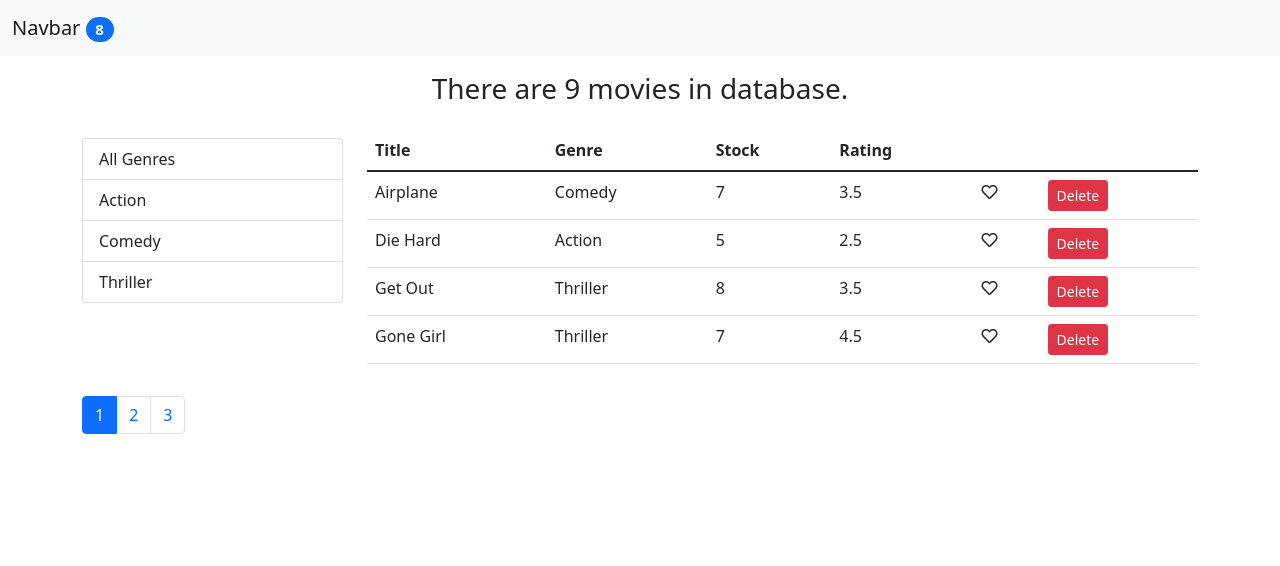
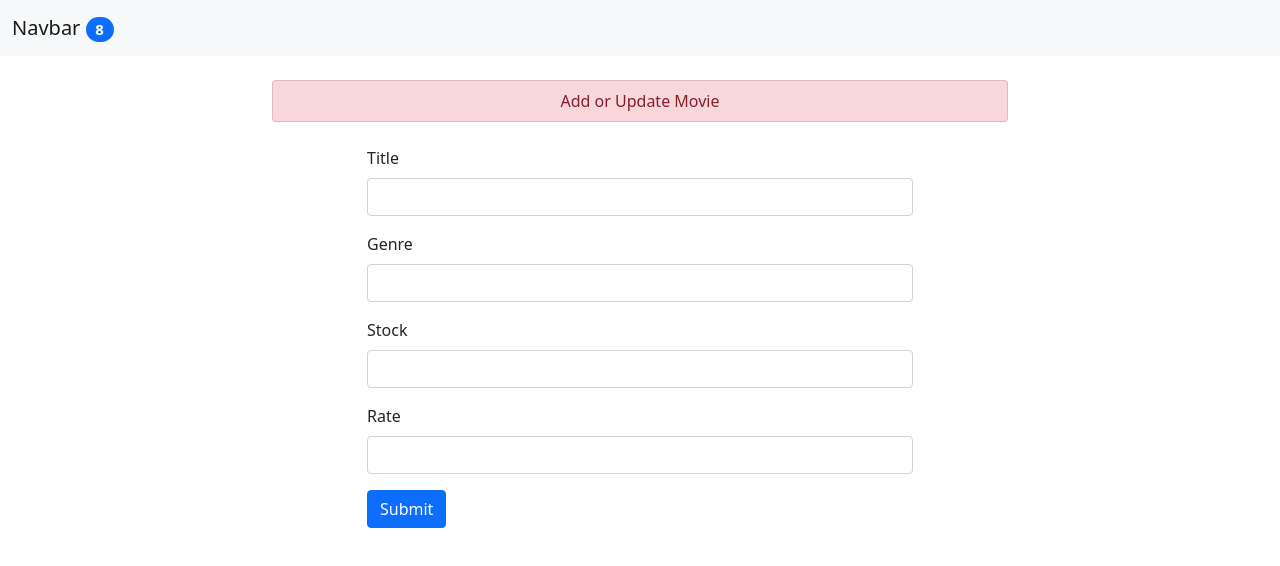
Before and after one commit to Niraj-123456/vidly, a React (Create React App) app: page /movies/new in a window 1280 px wide. Shown: the top 566 px of the page. Built offline with nearby package versions, Linux system fonts and the light colour scheme.

Commit message:
New Movie Form Added

```diff
--- a/package.json
+++ b/package.json
@@ -12,6 +12,7 @@
     "prop-types": "^15.7.2",
     "react": "^17.0.2",
     "react-dom": "^17.0.2",
+    "react-router-dom": "^6.2.1",
     "react-scripts": "4.0.3",
     "web-vitals": "^1.1.2"
   },
--- a/src/App.js
+++ b/src/App.js
@@ -1,13 +1,21 @@
 // import "./App.css";
 import Movie from "./components/movie";
 import Navbar from "./components/navbar";
+import MovieForm from "./components/movieForm";
+import { BrowserRouter as Router, Routes, Route } from "react-router-dom";
 
 function App() {
   return (
-    <div>
+    <Router>
       <Navbar />
-      <Movie />
-    </div>
+      <div>
+        <Routes>
+          <Route path="movies/new" element={<MovieForm />} />
+          <Route path="/movies/:id" element={<MovieForm />} />
+          <Route path="/" element={<Movie />} />
+        </Routes>
+      </div>
+    </Router>
   );
 }
 
--- /dev/null
+++ b/src/components/common/tableBody.jsx
@@ -0,0 +1,37 @@
+import React from "react";
+import Like from "./like";
+import { Link } from "react-router-dom";
+
+function TableBody({ movies, movieLike, movieDelete }) {
+  return (
+    <React.Fragment>
+      <tbody>
+        {movies.map((movie) => {
+          return (
+            <tr key={movie._id}>
+              <td>
+                <Link to={`/movies/${movie._id}`}>{movie.title}</Link>
+              </td>
+              <td>{movie.genre.name}</td>
+              <td>{movie.numberInStock}</td>
+              <td>{movie.dailyRentalRate}</td>
+              <td>
+                <Like onLiked={() => movieLike(movie)} liked={movie.liked} />
+              </td>
+              <td>
+                <a
+                  onClick={() => movieDelete(movie)}
+                  className="btn btn-danger btn-sm"
+                >
+                  Delete
+                </a>
+              </td>
+            </tr>
+          );
+        })}
+      </tbody>
+    </React.Fragment>
+  );
+}
+
+export default TableBody;
--- a/src/components/common/tableHeader.jsx
+++ b/src/components/common/tableHeader.jsx
@@ -2,14 +2,20 @@
 
 function TableHeader({ columns, sortColumn, sortMovie }) {
   const raiseSort = (path) => {
-    const sortColumn = { ...sortColumn };
-    if (sortColumn === path) {
-      sortColumn.order = sortColumn.order === "asc" ? "desc" : "asc";
+    const sort = { ...sortColumn };
+    if (sort.path === path) {
+      sort.order = sort.order === "asc" ? "desc" : "asc";
     } else {
-      sortColumn.path = path;
-      sortColumn.order = "asc";
+      sort.path = path;
+      sort.order = "asc";
     }
-    sortMovie(sortColumn);
+    sortMovie(sort);
+  };
+
+  const renderSortIcon = (column) => {
+    if (column.path !== sortColumn.path) return null;
+    if (sortColumn.order === "asc") return <i className="fas fa-sort-up"></i>;
+    return <i className="fas fa-sort-down"></i>;
   };
   return (
     <React.Fragment>
@@ -17,10 +23,11 @@
         <tr>
           {columns.map((column) => (
             <th
+              style={{ cursor: "pointer" }}
               key={column.path || column.key}
               onClick={() => raiseSort(column.path)}
             >
-              {column.label}
+              {column.label} {column.label && renderSortIcon(column)}
             </th>
           ))}
         </tr>
--- a/src/components/movie.jsx
+++ b/src/components/movie.jsx
@@ -1,11 +1,12 @@
 import React, { Component } from "react";
 import { getMovies } from "../fakeMovieService";
 import { getGenres } from "../fakeGenreService";
+import { Link } from "react-router-dom";
+import Pagination from "./common/pagination";
+import { paginate } from "../utils/paginate";
 import Table from "./table";
 import Genre from "./genre";
 import _ from "lodash";
-import Pagination from "./common/pagination";
-import { paginate } from "../utils/paginate";
 
 class Movie extends Component {
   state = {
@@ -46,9 +47,8 @@
     this.setState({ selectedGenre: genre, currentPage: 1 });
   };
 
-  handleSort = (path) => {
-    this.setState({ sortColumn: { path, order: "asc" } });
-    console.log(path);
+  handleSort = (sortColumn) => {
+    this.setState({ sortColumn });
   };
 
   render() {
@@ -82,6 +82,13 @@
         ) : (
           <React.Fragment>
             <div className="row">
+              <div className="col-4">
+                {/* Movie Form- add or update Movie*/}
+                <Link to="/movies/new" className="btn btn-primary">
+                  Add Movie
+                </Link>
+                {/* Movie Form- add or update Movie */}
+              </div>
               <div className="col">
                 <h3 className="text-center">
                   There are {filtered.length} movies in database.
--- /dev/null
+++ b/src/components/movieForm.jsx
@@ -0,0 +1,60 @@
+import React from "react";
+
+function MovieForm() {
+  const saveMovie = (e) => {
+    e.preventDefault();
+    console.log("Movie Save");
+  };
+  return (
+    <div className="container">
+      <div className="row my-4">
+        <div className="col-md-8 offset-2">
+          <ul className="list-group">
+            <li className="list-group-item list-group-item-danger text-center">
+              Add or Update Movie
+            </li>
+          </ul>
+        </div>
+      </div>
+      <div className="row my-4">
+        <div className="col-md-6 offset-3">
+          <form onSubmit={() => saveMovie}>
+            <div className="mb-3">
+              <label htmlFor="title" className="form-label">
+                Title
+              </label>
+              <input type="text" className="form-control" id="title" />
+            </div>
+            <div className="mb-3">
+              <label htmlFor="genre" className="form-label">
+                Genre
+              </label>
+              <input type="text" className="form-control" id="genre" />
+            </div>
+            <div className="mb-3">
+              <label htmlFor="numberInStock" className="form-label">
+                Stock
+              </label>
+              <input type="text" className="form-control" id="numberInStock" />
+            </div>
+            <div className="mb-3">
+              <label htmlFor="dailyRentalRate" className="form-label">
+                Rate
+              </label>
+              <input
+                type="text"
+                className="form-control"
+                id="dailyRentalRate"
+              />
+            </div>
+            <button type="submit" className="btn btn-primary">
+              Submit
+            </button>
+          </form>
+        </div>
+      </div>
+    </div>
+  );
+}
+
+export default MovieForm;
--- a/src/components/table.jsx
+++ b/src/components/table.jsx
@@ -1,5 +1,5 @@
 import React from "react";
-import Like from "./common/like";
+import TableBody from "./common/tableBody";
 import TableHeader from "./common/tableHeader";
 
 function Table(props) {
@@ -20,32 +20,11 @@
           sortMovie={onMovieSort}
           sortColumn={sortColumn}
         />
-        <tbody>
-          {movies.map((movie) => {
-            return (
-              <tr key={movie._id}>
-                <td>{movie.title}</td>
-                <td>{movie.genre.name}</td>
-                <td>{movie.numberInStock}</td>
-                <td>{movie.dailyRentalRate}</td>
-                <td>
-                  <Like
-                    onLiked={() => doMovieLike(movie)}
-                    liked={movie.liked}
-                  />
-                </td>
-                <td>
-                  <a
-                    onClick={() => doMovieDelete(movie)}
-                    className="btn btn-danger btn-sm"
-                  >
-                    Delete
-                  </a>
-                </td>
-              </tr>
-            );
-          })}
-        </tbody>
+        <TableBody
+          movies={movies}
+          movieLike={doMovieLike}
+          movieDelete={doMovieDelete}
+        />
       </table>
     </div>
   );
```
Also changed, not shown: src/services/movieServices.js (added, +11 -0 lines), 1 other file (tests, documents, lock files or other folders).
